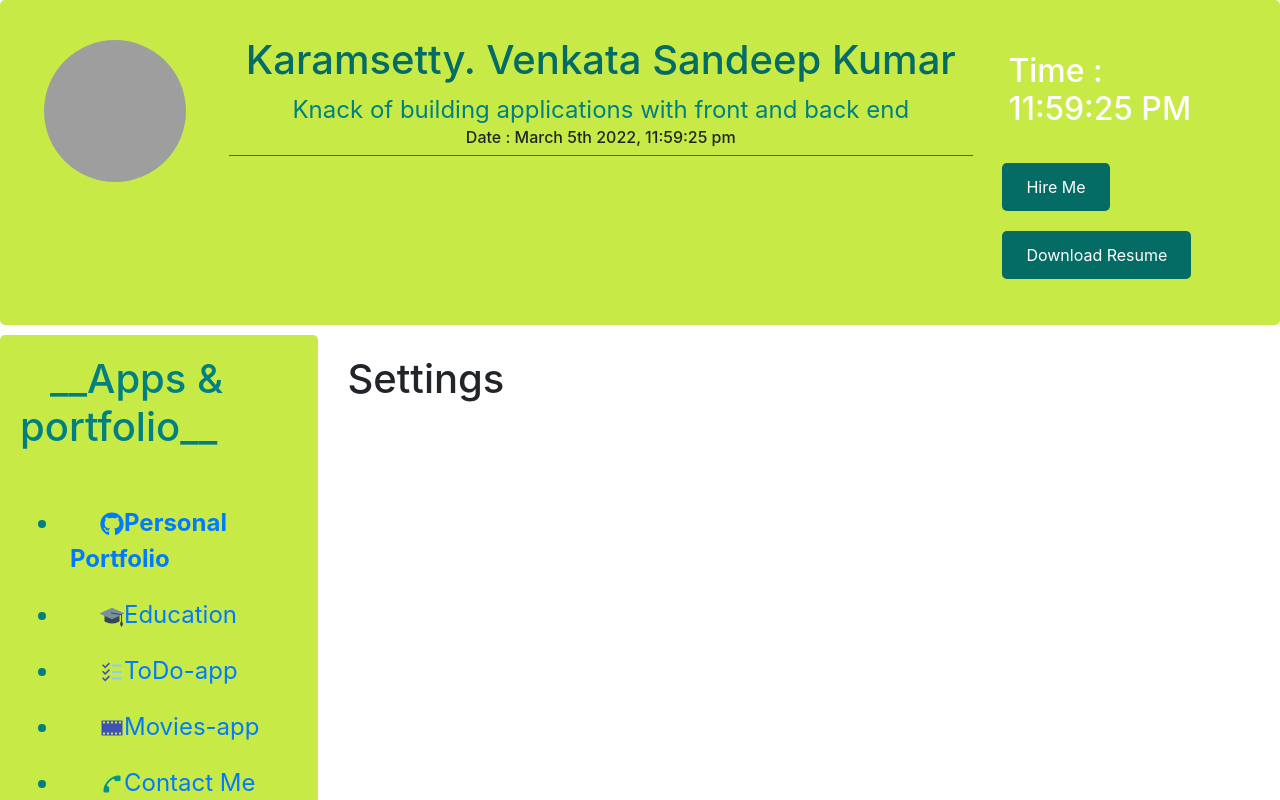
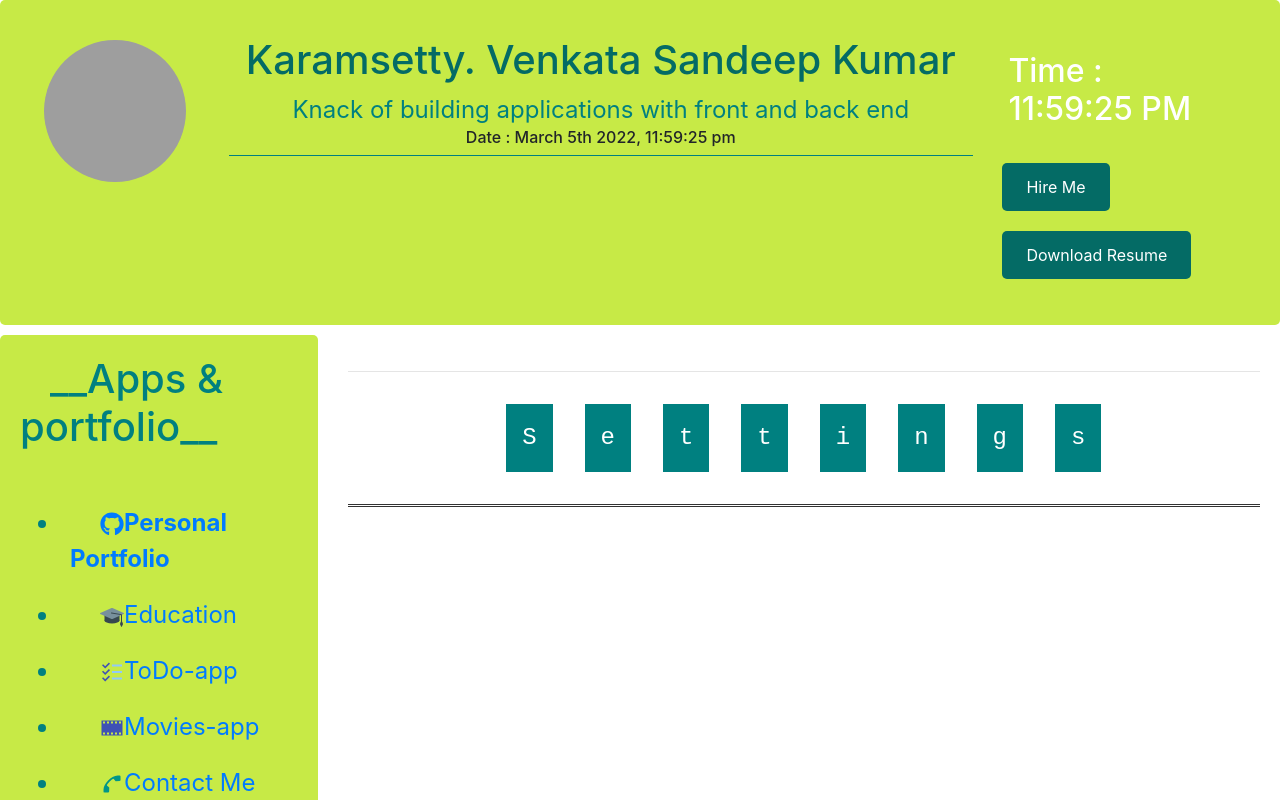
Before and after one commit to karamsetty09/ReactTableDisplay, a React (Create React App) app: page /#/settings in a window 1280 px wide. Shown: the top 800 px of the page. Built offline with nearby package versions, Linux system fonts and the light colour scheme; grey boxes are pictures that could not be loaded.

Commit message:
reusing header at different pages.

```diff
--- a/src/App.jsx
+++ b/src/App.jsx
@@ -9,7 +9,6 @@ import Profile from './components/Profile/profile';
 import MainHeader from './components/header/mainheader';
 import SideBar from './components/sidebar/sideBar.jsx';
 import CounterApp from './components/CounterApp/counter';
-import React, { Fragment } from 'react';
 import './App.scss';
 
 import {
--- a/src/components/CounterApp/counter.jsx
+++ b/src/components/CounterApp/counter.jsx
@@ -1,8 +1,19 @@
 import React from 'react';
+import Hr from '../common/hr';
+import { Header } from '../header/header';
 
 const CounterApp = () => {
+    const center = {
+        textAlign: 'center',
+      };
   return (
-    <div>CounterApp</div>
+    <div>
+        <hr/>
+        <div style={center}>
+        <Header text="Counter-App" color="white"/>
+        </div>
+        <Hr/>
+    </div>
   )
 }
 
--- a/src/components/Profile/profile.jsx
+++ b/src/components/Profile/profile.jsx
@@ -5,12 +5,16 @@ import { Header } from '../header/header';
 import './profile.scss';
 
 export default function profile() {
+  const center = {
+    textAlign: 'center',
+  };
   return (
     <div>
+      <hr/>
+      <div style={center}>
+      <Header color="white" text="PERSONAL-PROFILE"/>
+      </div>
       <Hr/>
-      <Header color="white" text="PERSONAL-PROFILE"/>
-      <Hr/>
-      <br />
       <p>
         To excel as a software developer through hard work, perseverance and
         innovation. To be part of a leading company where I can get
@@ -18,7 +22,7 @@ export default function profile() {
         goals and objectives with zeal and passion.
       </p>
       <Hr/>
-      <h3>Skills</h3>
+      <Header style={center} color="white" text="SKILLS"/>
       <section className="wrapper">
         <section className="a">
           <p>
--- a/src/components/contactMe.tsx
+++ b/src/components/contactMe.tsx
@@ -14,11 +14,16 @@ export default function ContactMe() {
   console.log(normal("normal"));
   const make = compose(embolden, repeatThreeTimes, makeLouder);
   console.log(make('store_compose '));
-
+  const center = {
+    textAlign: 'center',
+  };
     return (
       <div>
         <Fragment>
+        <hr/>
+        <div>
         <Header text="CONTACT-ME" color="white"/>
+        </div>
         <Hr/>
         <address>
           <em>
--- a/src/components/education.jsx
+++ b/src/components/education.jsx
@@ -1,4 +1,6 @@
 import React ,{ Fragment } from 'react';
+import Hr from './common/hr';
+import { Header } from './header/header';
 import {createStore, compose, applyMiddleware, bindActionCreators, combineReducers} from "redux";
 
 function Education() {
@@ -46,10 +48,14 @@ function Education() {
   const title = { title: 'hello' };
   store.dispatch(addTask(title));
   console.log(store.getState());
-
+  const center = {
+    textAlign: 'center',
+  };
   return (
-    <div>
-      <h1>Education</h1>
+    <div style={center}>
+      <hr/>
+        <Header  text="EDUCATION" color="white"/>
+      <Hr/>
     </div>
   )
 }
--- a/src/components/learning.jsx
+++ b/src/components/learning.jsx
@@ -1,4 +1,6 @@
-import React, { Fragment } from 'react'
+import React, { Fragment } from 'react';
+import Hr from './common/hr';
+import { Header } from './header/header';
 import {createStore, compose, applyMiddleware, bindActionCreators, combineReducers} from "redux";
 
 function Learnings() {
@@ -54,9 +56,17 @@ function Learnings() {
 
   console.log(store.getState());
 
+  const center = {
+    textAlign: 'center',
+  };
+
   return (
     <div>
-      <h1>Learnings</h1>
+      <hr/>
+      <div style={center}>
+      <Header text="Learnings" color="white"/>
+      </div>
+      <Hr/>
     </div>
   )
 }
--- a/src/components/moviesapp/movies.jsx
+++ b/src/components/moviesapp/movies.jsx
@@ -6,6 +6,7 @@ import MoviesTable from './moviesTable.tsx';
 import Pagination from '../common/pagination';
 import { paginate } from "../utils/paginate";
 import ListGroup from "../common/listGroup";
+import { Header } from '../header/header';
 
 class Movies extends Component {
     state = {
@@ -53,6 +54,9 @@ class Movies extends Component {
 
         return (
         <div className="row">
+        <hr></hr>
+        <Header color="white" text="Displaying-Movies"/>
+        <hr></hr>
         <div className="col-2">
             <ListGroup
             items={this.state.genres}
--- a/src/components/settings.jsx
+++ b/src/components/settings.jsx
@@ -1,8 +1,20 @@
 import React from 'react'
+import Hr from './common/hr';
+import { Header } from './header/header';
+
 
 function Settings() {
+  const center = {
+    textAlign: 'center',
+  };
   return (
-    <div><h1>Settings</h1></div>
+    <div>
+      <hr/>
+      <div style={center}>
+        <Header text="Settings" color="white"/>
+      </div>
+      <Hr/>
+    </div>
   )
 }
 
--- a/src/components/sidebar/sideBar.jsx
+++ b/src/components/sidebar/sideBar.jsx
@@ -2,7 +2,7 @@ import React from 'react'
 import { NavLink } from 'react-router-dom';
 import { FaGithub} from "react-icons/fa";
 import { GrApps } from "react-icons/gr";
-import { FcBusinessman, FcFilm, FcSettings, FcClapperboard, FcGraduationCap, FcPhone, FcTodoList, FcHome } from "react-icons/fc";
+import { FcFilm, FcSettings, FcClapperboard, FcGraduationCap, FcPhone, FcTodoList, FcHome } from "react-icons/fc";
 import './sideBar.scss';
 
 export default function sideBar() {
```
